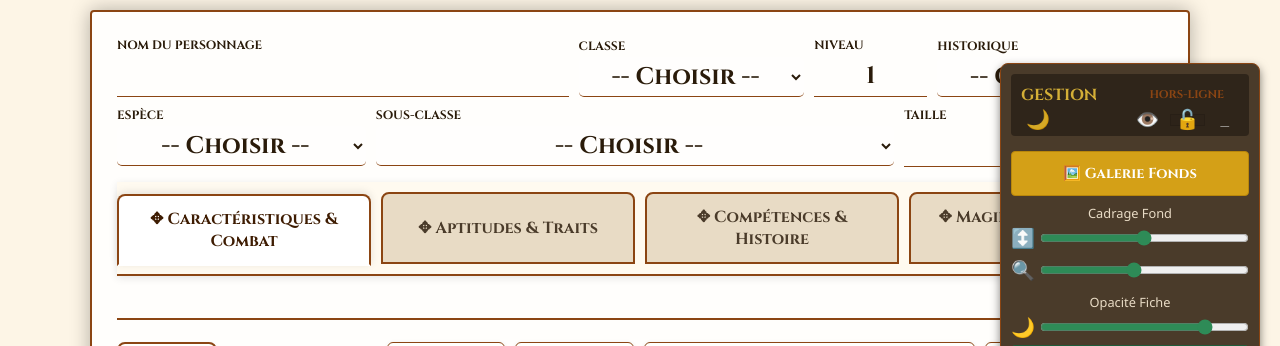
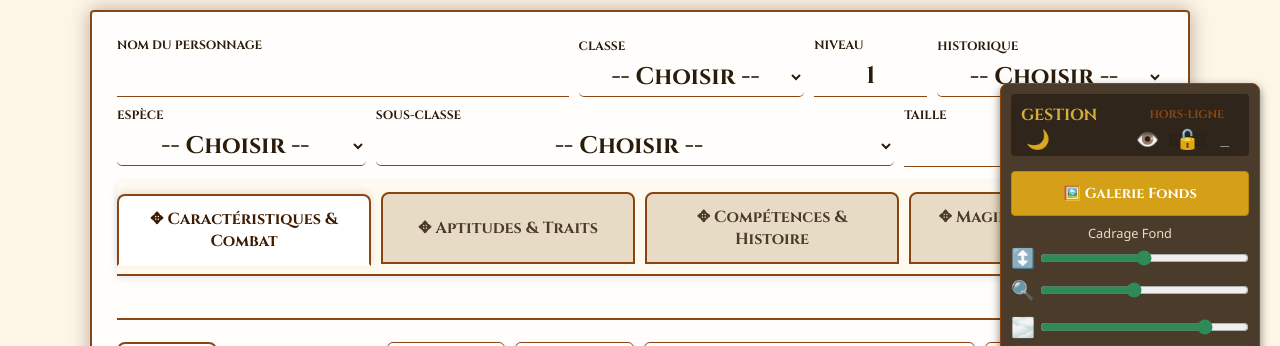
Before and after one commit to FranckV75/dnd2024-character-sheet, a website: page index.html in a window 1280 px wide. Shown: the top 346 px of the page. Drawn offline with nearby package versions, Linux system fonts and the light colour scheme; a web font is replaced by a local one.

Commit message:
style: remove opacity text label and change icon to fog symbol

```diff
--- a/index.html
+++ b/index.html
@@ -78,9 +78,8 @@
                     oninput="updateBgZoom(this.value)" style="flex: 1;">
             </div>
 
-            <div class="slider-label" style="margin-top: 10px;">Opacité Fiche</div>
-            <div style="display: flex; gap: 5px; align-items: center;">
-                <span title="Opacité" style="font-size: 1.2rem; cursor: help;">🌙</span>
+            <div style="display: flex; gap: 5px; align-items: center; margin-top: 10px;">
+                <span title="Opacité de la fiche" style="font-size: 1.2rem; cursor: help;">🌫️</span>
                 <input type="range" id="opacity-slider" min="0.2" max="1" step="0.05" value="0.85"
                     oninput="updateOpacity(this.value)" style="flex: 1;">
             </div>
```
